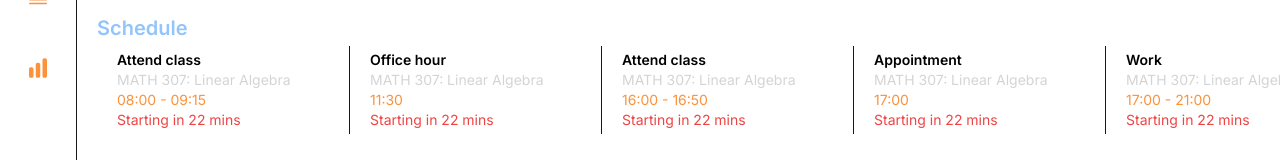
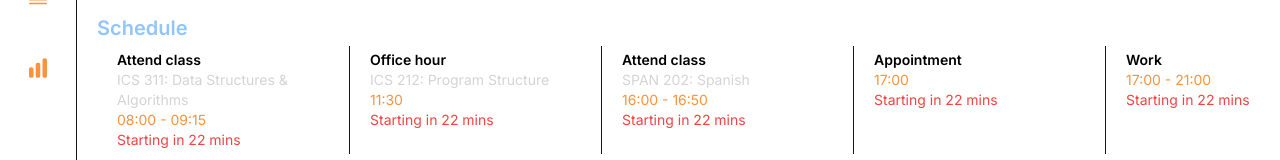
Before and after one commit to GrandeJames/bryzi, a Next.js app: page / in a window 1280 px wide. Shown: the part 134-294 px from the top of the page. Built offline with nearby package versions, Linux system fonts and the light colour scheme; no server answers.

Commit message:
Display dynamic task class

```diff
--- a/src/app/(focus-stages)/HomeStage.tsx
+++ b/src/app/(focus-stages)/HomeStage.tsx
@@ -137,7 +137,7 @@ function HomeStage() {
                   <div key={index} className=" border-neutral-900 min-w-56 max-w-sm px-5 py-1">
                     <div className="text-sm font-semibold">{task.title}</div>
                     <div className="text-sm text-neutral-300">
-                      <div>MATH 307: Linear Algebra</div>
+                      <div>{task.class}</div>
                       <div className="text-orange-400">
                         {task.startTime} {task.endTime && ` - ${task.endTime}`}
                       </div>
```
